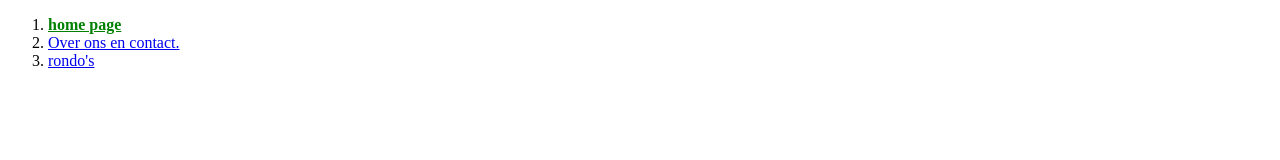
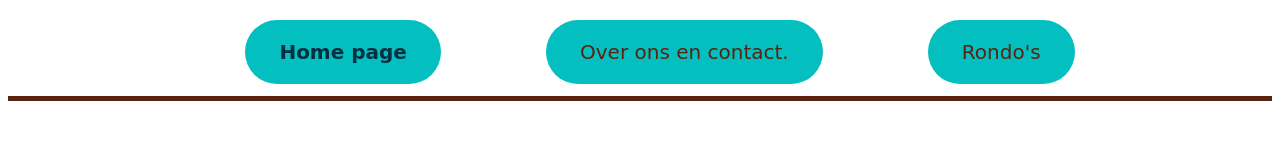
Before and after one commit to Lab-gek/Naam-is-voor-later, a plain HTML site: page navbar.html in a window 1280 px wide. Drawn offline with Linux system fonts and the light colour scheme.

Commit message:
Co-authored-by: FloriiLayla <FloriiLayla@users.noreply.github.com>

```diff
--- a/assets/css/main.css
+++ b/assets/css/main.css
@@ -1,3 +1,6 @@
+body{
+    font-family: cursive;
+}
 /* index.html */
 .grid-container-collumn-index{
     display: grid;
@@ -12,20 +15,49 @@
     overflow: hidden
 }
 /* navbar */
-.navbar{
+.navbar {
     display: inline-block;
+    font-size: large ;
+    appearance: button;
+}
+.button {
+    background-color: #04BFBF;
+    border: none;
+    color: #59230F;
+    padding: 20px 34px;
     text-align: center;
+    text-decoration: none;
+    display: inline-block;
+    font-size: 20px;
+    margin: 4px 50px;
+    cursor: pointer;
+    border-radius: 100px;
+  }
+
+.nav {
+    border-bottom: 5px solid rgb(89, 35, 15);
+    text-align: center;
+    height: 10vh;
 
 }
+
+.navbar ol {
+    list-style-type: none;
+
+}
+.navbar a {
+    text-decoration: none;
+}
 .active-page-nav a {
-    color: green;
+    color: #032F40;
     font-weight: bold;
 }
 /* overons */
-.gird-container-columns-overons{
+.grid-container-columns-overons {
     display: grid;
     grid-template-columns: 50vw 50vw;
     height: 100vh;
+    color: green;
 }
 .line-overons{
     border-left: 2px solid black;
--- a/navbar.html
+++ b/navbar.html
@@ -8,11 +8,11 @@
     <link rel="stylesheet"  href="/assets/css/main.css" />
 </head>
 <body>
-<nav class="navabar">
+<nav class="nav">
     <ol>
-        <li class="active-page-nav"><a href="index.html">home page</a></li>
-        <li><a href="overons.html">Over ons en contact.</a></li>
-        <li><a href="game1.html">rondo's</a></li>
+        <li class="active-page-nav navbar"><a class="button" href="index.html">Home page</a></li>
+        <li class="navbar "><a class="button" href="overons.html">Over ons en contact.</a></li>
+        <li class="navbar"><a class="button" href="game1.html">Rondo's</a></li>
 
     </ol>
 </nav>
```
Also changed, not shown: overons.html (+1 -1 lines).
